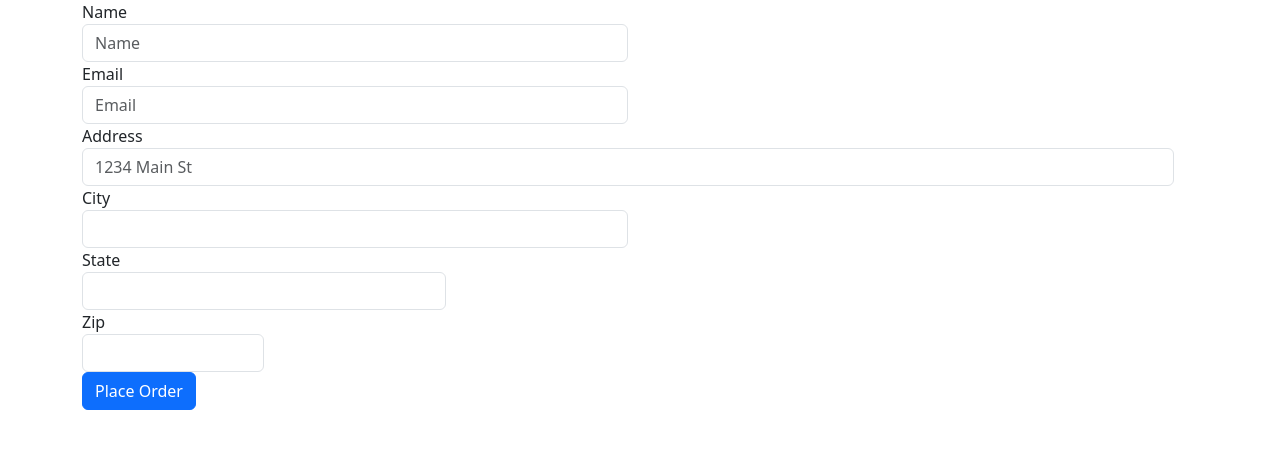
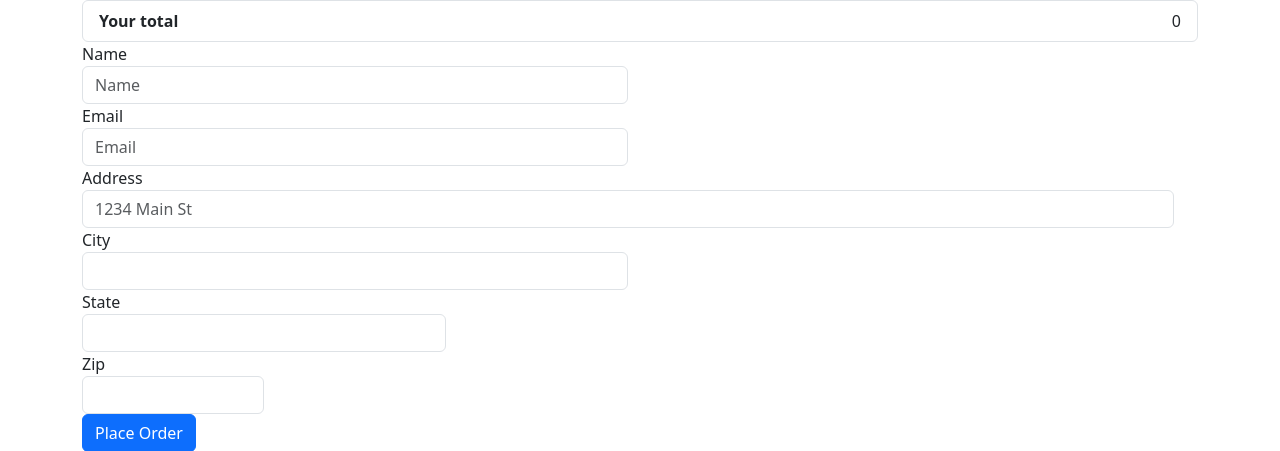
Before and after one commit to fctadena/dmecommerce, a Django app: page /checkout/ in a window 1280 px wide. Shown: the top 451 px of the page. Run offline with Django 4.2, Linux system fonts and the light colour scheme.

Commit message:
Calculate Cart Order Total Price

```diff
--- a/ecomsite/shop/templates/shop/checkout.html
+++ b/ecomsite/shop/templates/shop/checkout.html
@@ -15,7 +15,10 @@
     <div class="container">
         <div class="row">
             <div class="col-md-12">
-                <ul class="list-group" id="item_list"></ul>
+                <ul class="list-group" id="item_list">
+
+
+                </ul>
             </div>
 
             <div class="row">
@@ -72,14 +75,27 @@ else{
     cart = JSON.parse(localStorage.getItem('cart'));
 }
 
+let total = 0;
 for(item in cart){
     let name = cart[item][1];
     let quantity = cart[item][0];
+    let price = cart[item][2];
+    total = total + cart[item][2];
 
-    itemString = `<li class="list-group-item">${name}: ${quantity}</li>`;
+
+
+
+
+    itemString = `<li class="list-group-item">${name} <span class=""> ${quantity}</span><span> ${price}</span></li>`;
+
     $('#item_list').append(itemString);
 
 }
+
+totalPrice = `<li class ="list-group-item d-flex justify-content-between align-items-center"><b>Your total</b>
+  ${total}</li>`;
+
+$('#item_list').append(totalPrice);
 
 $('#items').val(JSON.stringify(cart));
 
```
